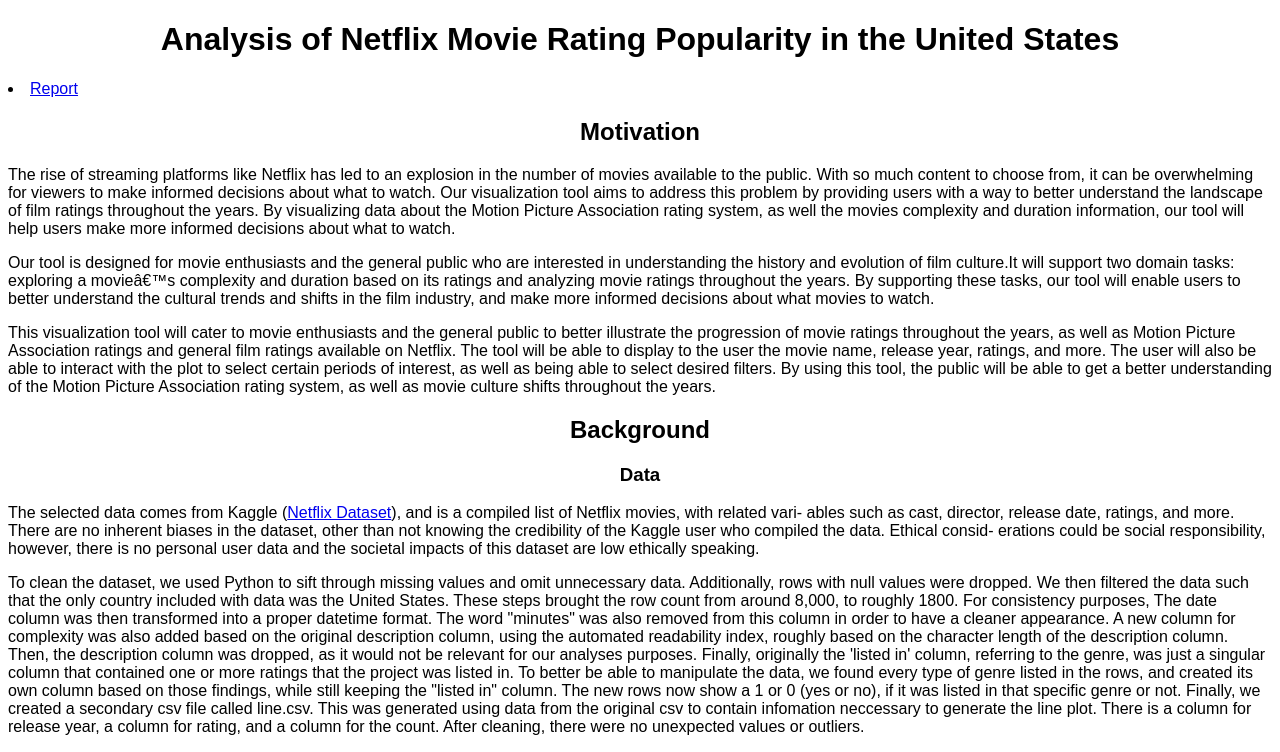
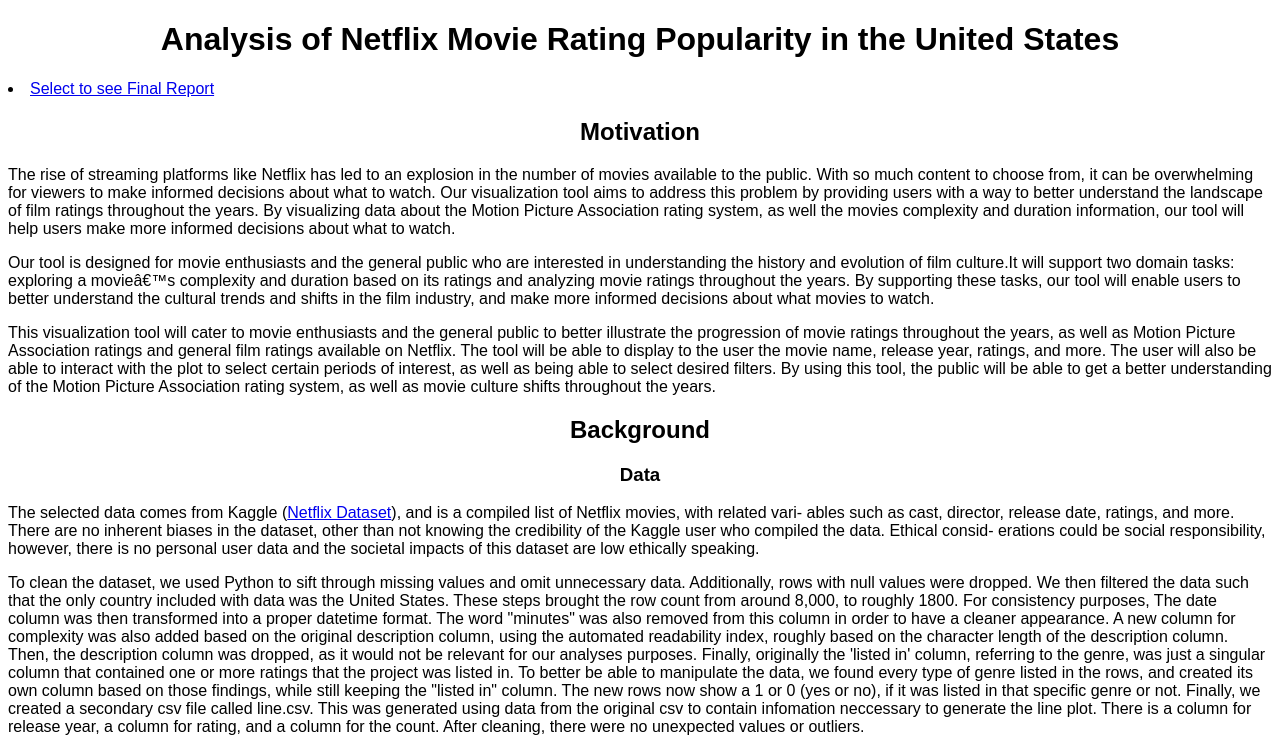
Before and after one commit to DS4200-S23-Class/project-joey-nicole-john-sanjo, a plain HTML site: page index.html in a window 1280 px wide. Shown: the top 752 px of the page. Drawn offline with Linux system fonts and the light colour scheme.

Commit message:
Update index.html

```diff
--- a/index.html
+++ b/index.html
@@ -8,8 +8,8 @@
     </head>
     <body>
         <h1>Analysis of Netflix Movie Rating Popularity in the United States</h1>
+     <li><a href="https://www.overleaf.com/project/6410f056a73ce06efe55dcb0">Select to see Final Report</a></li>
         <div>
-            <li><a href="https://www.overleaf.com/project/6410f056a73ce06efe55dcb0">Report</a></li>
             <h2 class = "center">Motivation</h2>
             <p>The rise of streaming platforms like Netflix has led to an explosion
                 in the number of movies available to the public. With
```
